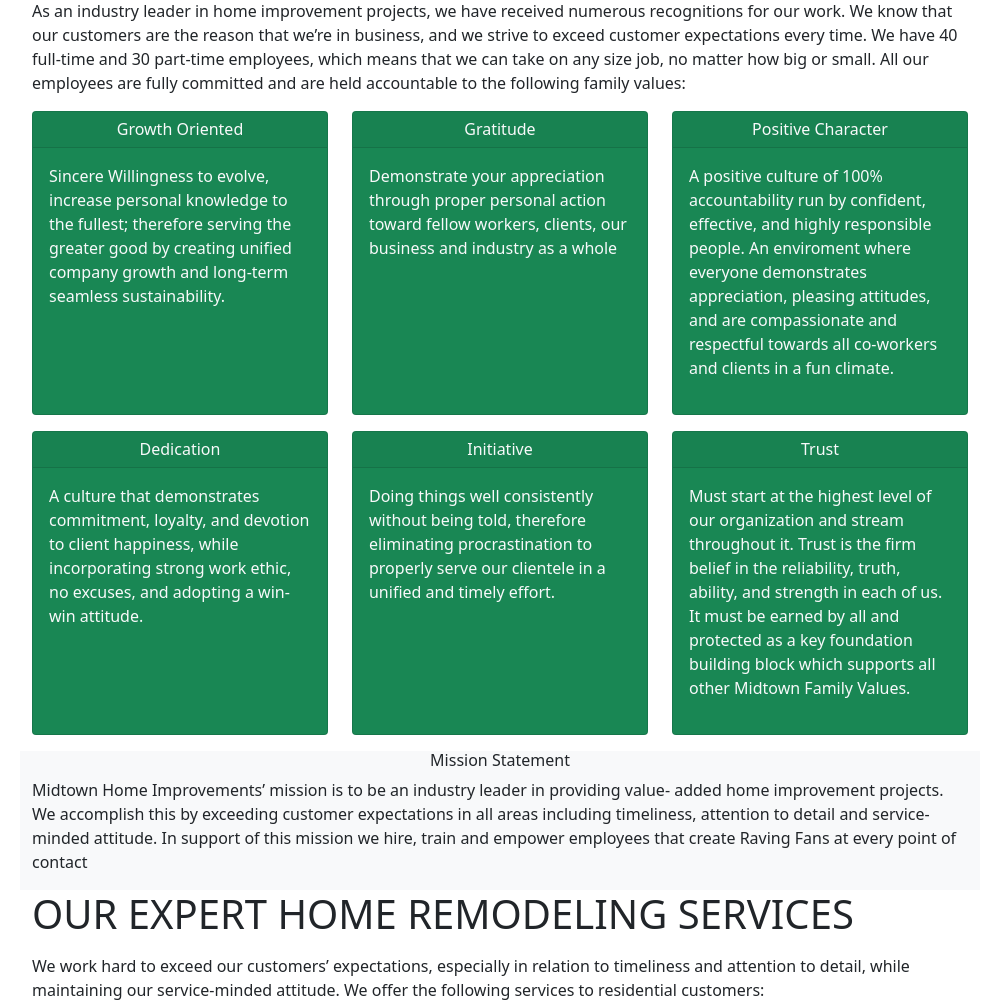
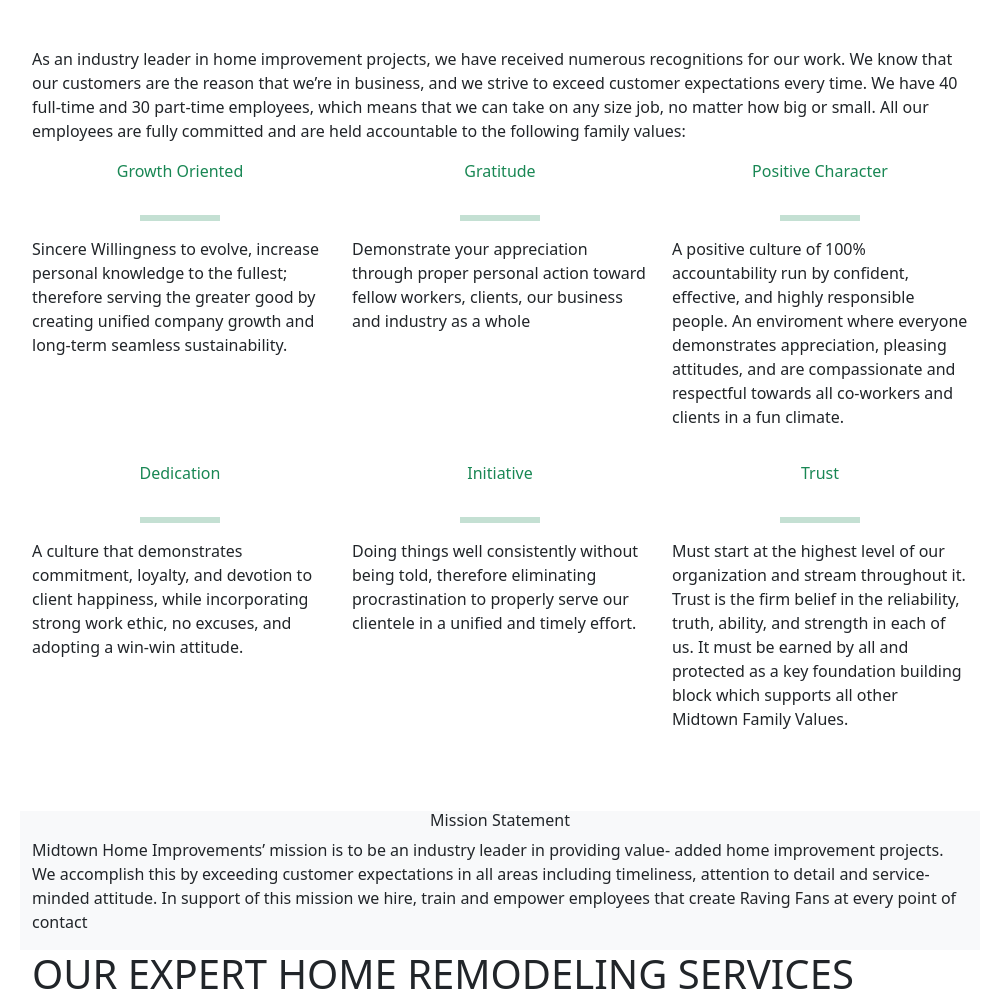
Before and after one commit to Kenan-Kadic/wood, a Django app: page /about/ in a window 1280 px wide. Shown: the part 1885-2888 px from the top of the page, without its empty margins (140-1139 px from the left). Run offline with Django 3.2, Linux system fonts and the light colour scheme.

Commit message:
WEB-33-change-core-values-to-match-why-c #comment it is matching the core value and add horizontal line

```diff
--- a/templates/pages/about.html
+++ b/templates/pages/about.html
@@ -35,71 +35,58 @@
             </div>
         </div>
 
-        <div class="row">
-            <div class="col-md-12">
-                <p>As an industry leader in home improvement projects, we have received numerous recognitions for our work. We know that our customers are the reason that we’re in business, and we strive to exceed customer expectations every time. We have 40 full-time and 30 part-time employees, which means that we can take on any size job, no matter how big or small. All our employees are fully committed and are held accountable to the following family values:</p>
-            </div>
-            <div class="col-md-4 pb-3">
-               <div class="card bg-success text-light" style="height: 19rem;">
-                    <div class="card-header h6 d-flex justify-content-center">
-                        Growth Oriented
+
+
+        <!-- core values -->
+    <section class="my-5" id="core_values">
+            <div class="row">
+                <div class="col-md-12">
+                    <p>As an industry leader in home improvement projects, we have received numerous recognitions for our work. We know that our customers are the reason that we’re in business, and we strive to exceed customer expectations every time. We have 40 full-time and 30 part-time employees, which means that we can take on any size job, no matter how big or small. All our employees are fully committed and are held accountable to the following family values:</p>
+                </div>
+                 <div class="col-md-4 mb-3">
+                    <p class="text-success d-flex justify-content-center"> Growth Oriented </p>
+                     <div class="d-flex justify-content-center">
+                        <hr class="border border-3 border-success" style="width: 5rem;">
                     </div>
-                    <div class="card-body">
-                        <p> Sincere Willingness to evolve, increase personal knowledge to the fullest; therefore serving the greater good by creating unified company growth and long-term seamless sustainability. </p>
+                    <p class="d-flex justify-content-center"> Sincere Willingness to evolve, increase personal knowledge to the fullest; therefore serving the greater good by creating unified company growth and long-term seamless sustainability.  </p>
+                </div>
+                <div class="col-md-4 mb-3">
+                    <p class="text-success d-flex justify-content-center"> Gratitude </p>
+                    <div class="d-flex justify-content-center">
+                        <hr class="border border-3 border-success" style="width: 5rem;">
                     </div>
+                    <p class="d-flex justify-content-center"> Demonstrate your appreciation through proper personal action toward fellow workers, clients, our business and industry as a whole </p>
+                </div>
+                <div class="col-md-4 mb-3">
+                    <p class="text-success d-flex justify-content-center"> Positive Character </p>
+                    <div class="d-flex justify-content-center">
+                        <hr class="border border-3 border-success" style="width: 5rem;">
+                    </div>
+                    <p class="d-flex justify-content-center"> A positive culture of 100% accountability run by confident, effective, and highly responsible people. An enviroment where everyone demonstrates appreciation, pleasing attitudes, and are compassionate and respectful towards all co-workers and clients in a fun climate. </p>
+                </div>
+                <div class="col-md-4 mb-3">
+                    <p class="text-success d-flex justify-content-center"> Dedication </p>
+                    <div class="d-flex justify-content-center">
+                        <hr class="border border-3 border-success" style="width: 5rem;">
+                    </div>
+                    <p class="d-flex justify-content-center"> A culture that demonstrates commitment, loyalty, and devotion to client happiness, while incorporating strong work ethic, no excuses, and adopting a win-win attitude. </p>
+                </div>
+                <div class="col-md-4 mb-3">
+                    <p class="text-success d-flex justify-content-center"> Initiative </p>
+                    <div class="d-flex justify-content-center">
+                        <hr class="border border-3 border-success" style="width: 5rem;">
+                    </div>
+                    <p class="d-flex justify-content-center"> Doing things well consistently without being told, therefore eliminating procrastination to properly serve our clientele in a unified and timely effort. </p>
+                </div>
+                <div class="col-md-4 mb-3">
+                    <p class="text-success d-flex justify-content-center"> Trust </p>
+                    <div class="d-flex justify-content-center">
+                        <hr class="border border-3 border-success" style="width: 5rem;">
+                    </div>
+                    <p class="d-flex justify-content-center"> Must start at the highest level of our organization and stream throughout it. Trust is the firm belief in the reliability, truth, ability, and strength in each of us. It must be earned by all and protected as a key foundation building block which supports all other Midtown Family Values. </p>
                 </div>
             </div>
-            <div class="col-md-4 pb-3">
-               <div class="card bg-success text-light" style="height: 19rem;">
-                    <div class="card-header h6 d-flex justify-content-center">
-                        Gratitude
-                    </div>
-                    <div class="card-body">
-                        <p> Demonstrate your appreciation through proper personal action toward fellow workers, clients, our business and industry as a whole </p>
-                    </div>
-                </div>
-            </div>
-            <div class="col-md-4 pb-3">
-               <div class="card bg-success text-light" style="height: 19rem;">
-                    <div class="card-header h6 d-flex justify-content-center">
-                        Positive Character
-                    </div>
-                    <div class="card-body">
-                        <p> A positive culture of 100% accountability run by confident, effective, and highly responsible people. An enviroment where everyone demonstrates appreciation, pleasing attitudes, and are compassionate and respectful towards all co-workers and clients in a fun climate. </p>
-                    </div>
-                </div>
-            </div>
-            <div class="col-md-4 pb-3">
-               <div class="card bg-success text-light" style="height: 19rem;">
-                    <div class="card-header h6 d-flex justify-content-center">
-                        Dedication
-                    </div>
-                    <div class="card-body">
-                        <p> A culture that demonstrates commitment, loyalty, and devotion to client happiness, while incorporating strong work ethic, no excuses, and adopting a win-win attitude. </p>
-                    </div>
-                </div>
-            </div>
-            <div class="col-md-4 pb-3">
-               <div class="card bg-success text-light" style="height: 19rem;">
-                    <div class="card-header h6 d-flex justify-content-center">
-                        Initiative
-                    </div>
-                    <div class="card-body">
-                        <p> Doing things well consistently without being told, therefore eliminating procrastination to properly serve our clientele in a unified and timely effort. </p>
-                    </div>
-                </div>
-            </div>
-            <div class="col-md-4 pb-3">
-               <div class="card bg-success text-light" style="height: 19rem;">
-                    <div class="card-header h6 d-flex justify-content-center">
-                        Trust
-                    </div>
-                    <div class="card-body">
-                        <p> Must start at the highest level of our organization and stream throughout it. Trust is the firm belief in the reliability, truth, ability, and strength in each of us. It must be earned by all and protected as a key foundation building block which supports all other Midtown Family Values.</p>
-                    </div>
-                </div>
-            </div>
-        </div>
+    </section>
 
         <div class="row">
             <div class="col-md-12 bg-light">
```
Also changed, not shown: templates/pages/home.html (+5 -5 lines).
